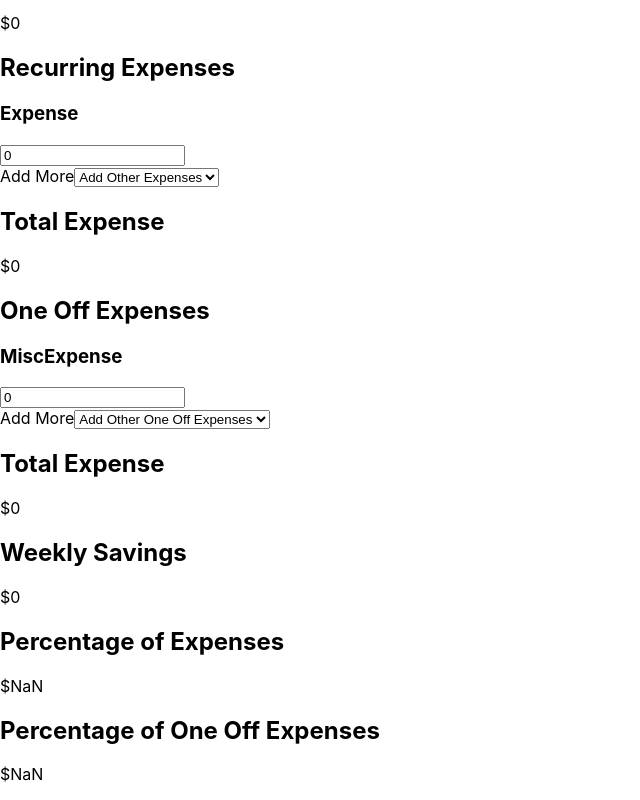
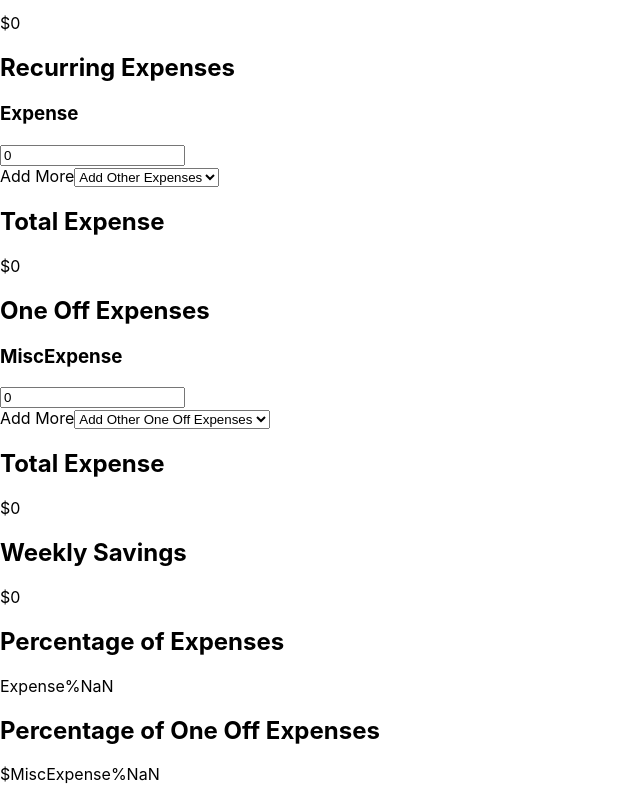
Before and after one commit to matthewAndTony/expense-tracker-app, a React (Create React App) app: page / in a window 1280 px wide. Shown: the part 245-1045 px from the top of the page, without its empty margins (0-640 px from the left). Built offline with nearby package versions, Linux system fonts and the light colour scheme.

Commit message:
adjusted percentages for expenses

```diff
--- a/src/Components/Results.js
+++ b/src/Components/Results.js
@@ -11,23 +11,16 @@ class Results extends Component {
 
                 <h2>Percentage of Expenses</h2>
                 {Object.keys(this.props.userResults.addedExpense).map((expense)=>{
-                    return(
-                        // percentage of expenses for each expense
-                        // expense / total expense
-                        // need to create p tag
-                        <p>${parseInt(expense, 10)/ this.props.userResults.totalExpense}</p>
 
-                    )
+                    return (
+                        <p>{expense}%{parseInt(this.props.userResults.addedExpense[expense], 10)/ this.props.userResults.totalExpense * 100}</p>
+                        )
                 })}
 
                 <h2>Percentage of One Off Expenses</h2>
                 {Object.keys(this.props.userResults.addedMiscExpense).map((miscExpense)=>{
                     return(
-                        // percentage of expenses for each expense
-                        // expense / total expense
-                        // need to create p tag
-                        <p>${parseInt(miscExpense, 10) / this.props.userResults.totalMiscExpense}</p>
-
+                        <p>${miscExpense}%{parseInt(this.props.userResults.addedMiscExpense[miscExpense], 10) / this.props.userResults.totalMiscExpense}</p>
                     )
                 })}
             </div>
```
